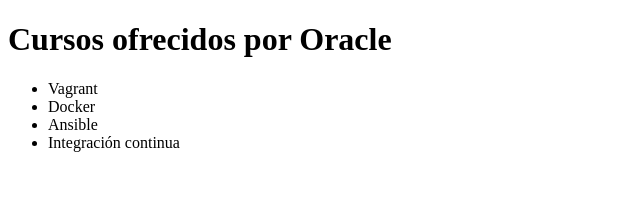
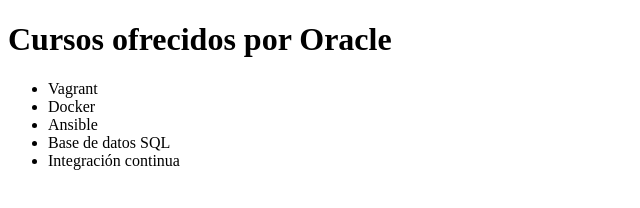
Before and after one commit to Iara-Pou/alura-git, a plain HTML site: page index.html in a window 1280 px wide. Shown: the whole page, without its empty margins (0-640 px from the left). Drawn offline with Linux system fonts and the light colour scheme.

Commit message:
Suma elemento a lista de cursos.

```diff
--- a/index.html
+++ b/index.html
@@ -10,6 +10,7 @@
             <li>Vagrant</li>
             <li>Docker</li>
             <li>Ansible</li>
+            <li>Base de datos SQL</li>
             <li>Integración continua</li>
         </ul>
     </body>
```
